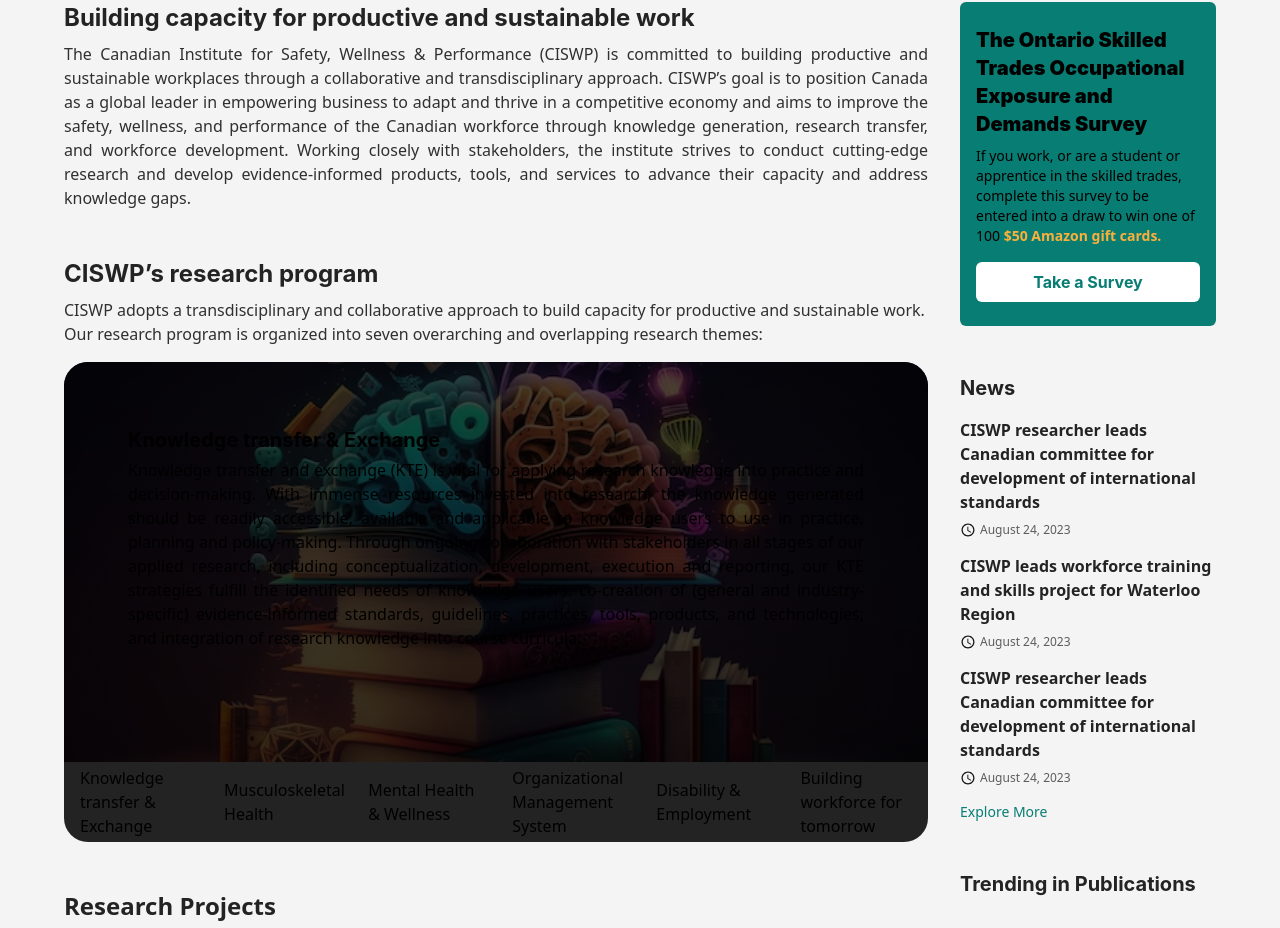
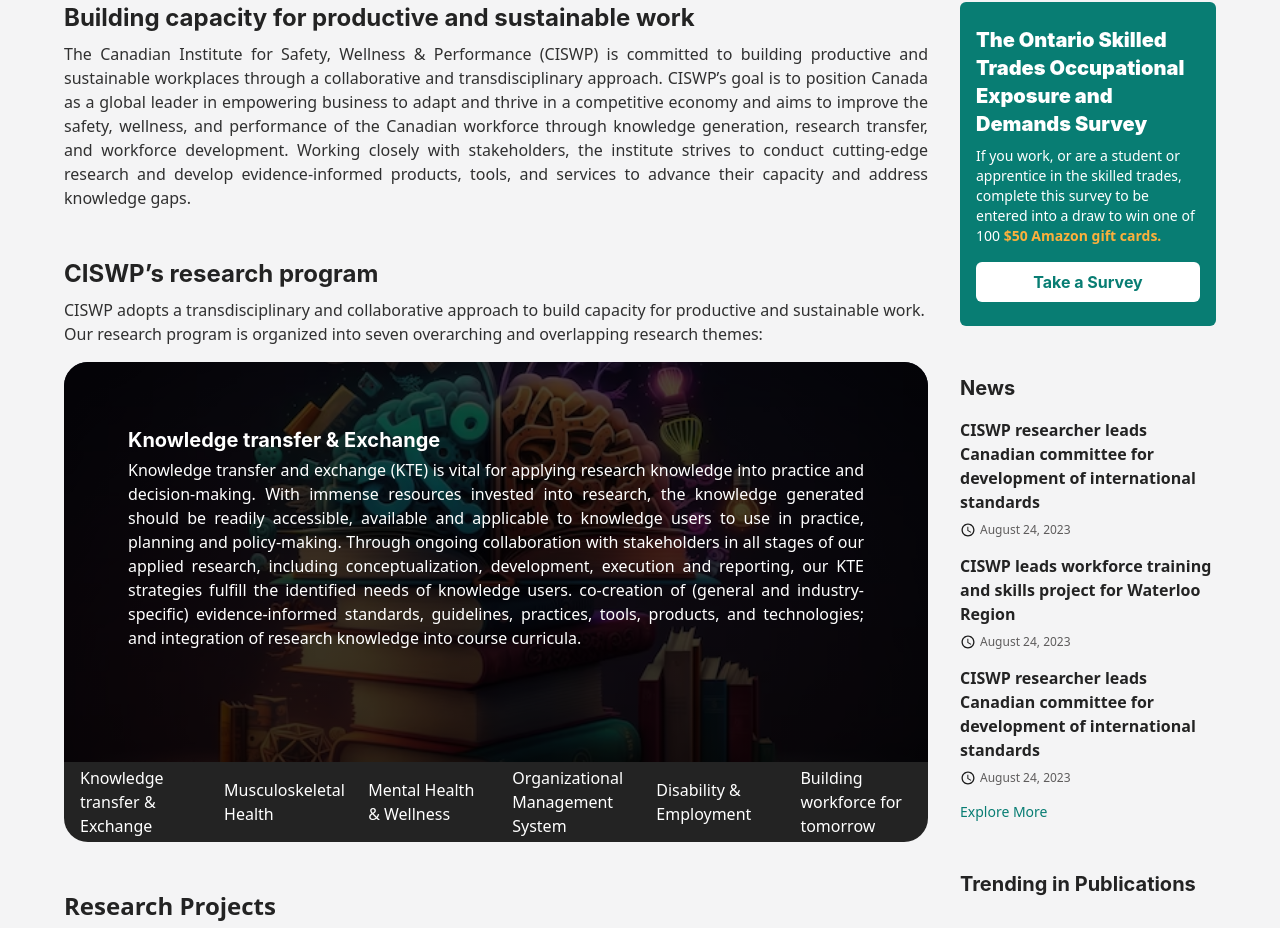
Before and after one commit to Aakash-rai1/CISWP, a Next.js app: page / in a window 1280 px wide. Shown: the part 622-1550 px from the top of the page. Built offline with nearby package versions, Linux system fonts and the light colour scheme; grey boxes are pictures that could not be loaded.

Commit message:
updated the text color

```diff
--- a/src/components/HeroSection.jsx
+++ b/src/components/HeroSection.jsx
@@ -51,12 +51,12 @@
           className="bg-primaryG rounded-md"
           style={{ height: "auto", width: "100%" }}
         >
-          <div className="px-4 py-6">
+          <div className="px-4 py-6 text-white">
             <h3 className="justify-center text-xl font-black font-inter">
               The Ontario Skilled Trades Occupational Exposure and Demands
               Survey
             </h3>
-            <p className="text-sm mt-2">
+            <p className="text-sm mt-2  text-white">
               If you work, or are a student or apprentice in the skilled trades,
               complete this survey to be entered into a draw to win one of 100
               <span className="font-bold text-secondaryLight">
--- a/src/components/Program.jsx
+++ b/src/components/Program.jsx
@@ -34,7 +34,7 @@
         className="mySwiper2 rounded-tr-3xl rounded-tl-3xl"
       >
         <SwiperSlide style={{ display: "flex", justifyContent: "center" }}>
-          <div className="absolute z-10 p-16 align-middle">
+          <div className="absolute z-10 p-16 align-middle text-white">
             <h2 className="font-inter font-bold text-xl mb-1">Knowledge transfer & Exchange</h2>
             <p className="text-sm lg:text-base text-justify">
               Knowledge transfer and exchange (KTE) is vital for applying
@@ -62,7 +62,7 @@
           ></div>
         </SwiperSlide>
         <SwiperSlide style={{ display: "flex", justifyContent: "center" }}>
-        <div className="absolute z-10 p-16 align-middle">
+        <div className="absolute z-10 p-16 align-middle  text-white">
             <h2 className="font-inter font-bold text-xl mb-1">Musculoskeletal Health</h2>
             <p className="text-sm lg:text-base text-justify">
               Knowledge transfer and exchange (KTE) is vital for applying
@@ -90,7 +90,7 @@
           ></div>
         </SwiperSlide>
         <SwiperSlide style={{ display: "flex", justifyContent: "center" }}>
-        <div className="absolute z-10 p-16 align-middle">
+        <div className="absolute z-10 p-16 align-middle text-white">
             <h2 className="font-inter font-bold text-xl mb-1">Mental Health & Wellness</h2>
             <p className="text-sm lg:text-base text-justify">
               Knowledge transfer and exchange (KTE) is vital for applying
@@ -118,7 +118,7 @@
           ></div>
         </SwiperSlide>
         <SwiperSlide style={{ display: "flex", justifyContent: "center" }}>
-        <div className="absolute z-10 p-16 align-middle">
+        <div className="absolute z-10 p-16 align-middle text-white">
             <h2 className="font-inter font-bold text-xl mb-1">Organizational Management System</h2>
             <p className="text-sm lg:text-base text-justify">
               Knowledge transfer and exchange (KTE) is vital for applying
@@ -146,7 +146,7 @@
           ></div>
         </SwiperSlide>
         <SwiperSlide style={{ display: "flex", justifyContent: "center" }}>
-        <div className="absolute z-10 p-16 align-middle">
+        <div className="absolute z-10 p-16 align-middle text-white">
             <h2 className="font-inter font-bold text-xl mb-1">Disability & Employment</h2>
             <p className="text-sm lg:text-base text-justify">
               Knowledge transfer and exchange (KTE) is vital for applying
@@ -175,7 +175,7 @@
         </SwiperSlide>
 
         <SwiperSlide style={{ display: "flex", justifyContent: "center" }}>
-        <div className="absolute z-10 p-16 align-middle">
+        <div className="absolute z-10 p-16 align-middle text-white">
             <h2 className="font-inter font-bold text-xl mb-1">Building workforce for tomorrow</h2>
             <p className="text-sm lg:text-base text-justify">
               Knowledge transfer and exchange (KTE) is vital for applying
@@ -216,7 +216,7 @@
 
       >
         <SwiperSlide
-          className="bg-title r"
+          className="bg-title r text-white"
           style={{
             display: "flex",
             alignItems: "center",
@@ -226,7 +226,7 @@
           <p style={{ margin: 0 }}>Knowledge transfer & Exchange</p>
         </SwiperSlide>
         <SwiperSlide
-          className="bg-title r"
+          className="bg-title r text-white"
           style={{
             display: "flex",
             alignItems: "center",
@@ -237,7 +237,7 @@
           <p style={{ margin: 0 }}>Musculoskeletal Health</p>
         </SwiperSlide>
         <SwiperSlide
-          className="bg-title r"
+          className="bg-title r text-white"
           style={{
             display: "flex",
             padding: "16px",
@@ -247,7 +247,7 @@
           <p style={{ margin: 0 }}>Mental Health & Wellness</p>
         </SwiperSlide>
         <SwiperSlide
-          className="bg-title r"
+          className="bg-title r text-white"
           style={{
             display: "flex",
             padding: "16px",
@@ -257,7 +257,7 @@
           <p style={{ margin: 0 }}>Organizational Management System</p>
         </SwiperSlide>
         <SwiperSlide
-          className="bg-title r"
+          className="bg-title r text-white"
           style={{
             display: "flex",
             padding: "16px",
@@ -267,7 +267,7 @@
           <p style={{ margin: 0 }}>Disability & Employment</p>
         </SwiperSlide>
         <SwiperSlide
-          className="bg-title r"
+          className="bg-title r text-white"
           style={{
             display: "flex",
             padding: "16px",
```
